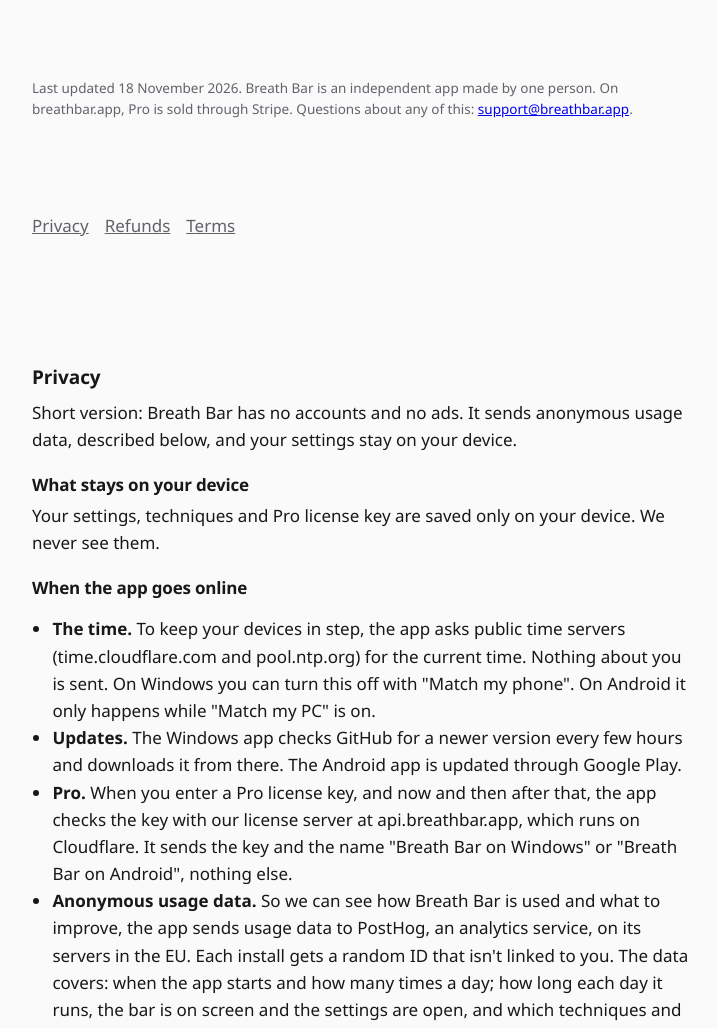
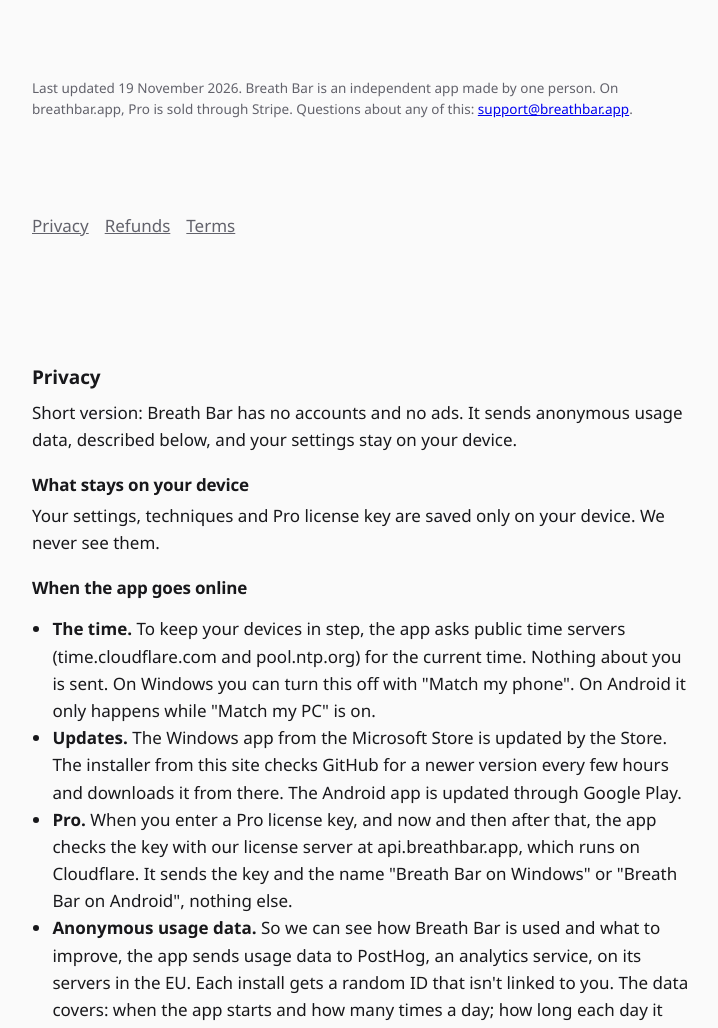
Before and after one commit to simon-jordan-dev/breath-bar-site, a plain HTML site: page legal.html in a window 1280 px wide. Shown: the part 189-1217 px from the top of the page, without its empty margins (241-959 px from the left). Drawn offline with Linux system fonts and the light colour scheme.

Commit message:
Free plan button says Microsoft Store; legal: Store installs are updated by the Store
Co-Authored-By: Claude Opus 5.5 <noreply@anthropic.com>

```diff
--- a/legal.html
+++ b/legal.html
@@ -12,7 +12,7 @@
   <main class="legal">
     <p class="back"><a href="./">← Breath Bar</a></p>
     <h1>Terms, Privacy and Refunds</h1>
-    <p class="small">Last updated 18 November 2026. Breath Bar is an independent app made by one person. On breathbar.app, Pro is sold through Stripe. Questions about any of this: <a href="mailto:support@breathbar.app">support@breathbar.app</a>.</p>
+    <p class="small">Last updated 19 November 2026. Breath Bar is an independent app made by one person. On breathbar.app, Pro is sold through Stripe. Questions about any of this: <a href="mailto:support@breathbar.app">support@breathbar.app</a>.</p>
 
     <nav class="legal-nav">
       <a href="#privacy">Privacy</a>
@@ -28,7 +28,7 @@
       <h3>When the app goes online</h3>
       <ul>
         <li><b>The time.</b> To keep your devices in step, the app asks public time servers (time.cloudflare.com and pool.ntp.org) for the current time. Nothing about you is sent. On Windows you can turn this off with "Match my phone". On Android it only happens while "Match my PC" is on.</li>
-        <li><b>Updates.</b> The Windows app checks GitHub for a newer version every few hours and downloads it from there. The Android app is updated through Google Play.</li>
+        <li><b>Updates.</b> The Windows app from the Microsoft Store is updated by the Store. The installer from this site checks GitHub for a newer version every few hours and downloads it from there. The Android app is updated through Google Play.</li>
         <li><b>Pro.</b> When you enter a Pro license key, and now and then after that, the app checks the key with our license server at api.breathbar.app, which runs on Cloudflare. It sends the key and the name "Breath Bar on Windows" or "Breath Bar on Android", nothing else.</li>
         <li><b>Anonymous usage data.</b> So we can see how Breath Bar is used and what to improve, the app sends usage data to PostHog, an analytics service, on its servers in the EU. Each install gets a random ID that isn't linked to you. The data covers: when the app starts and how many times a day; how long each day it runs, the bar is on screen and the settings are open, and which techniques and scenes were on screen for how long; the settings you choose, including colors, width, transparency, pace, your own Custom timings, sounds and shortcuts; the setup steps you go through; and Pro previews, purchases started and activations. It also includes the app version and language, plus the Windows version and number of screens on Windows, or the Android version on Android. It never includes your name, email, license key, what's on your screen or anything you type. Because the ID isn't linked to you, we can't tell which data is yours.</li>
       </ul>
```
Also changed, not shown: index.html (+2 -2 lines).
